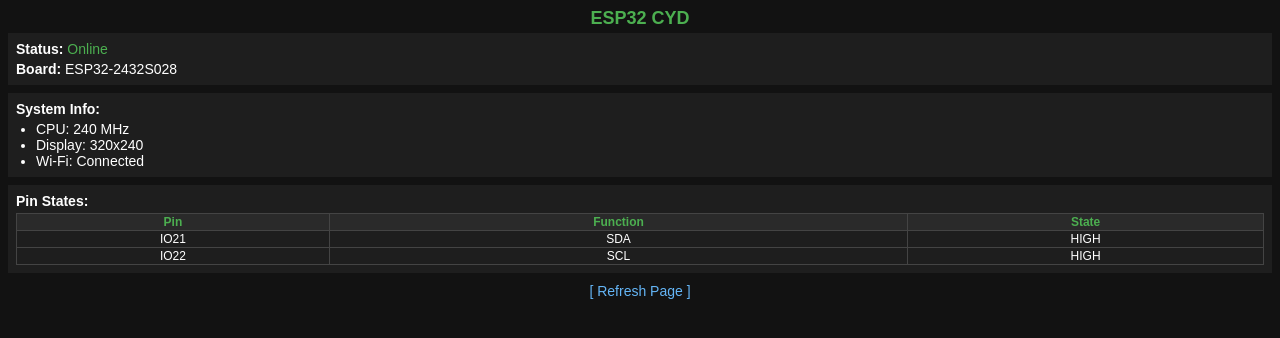
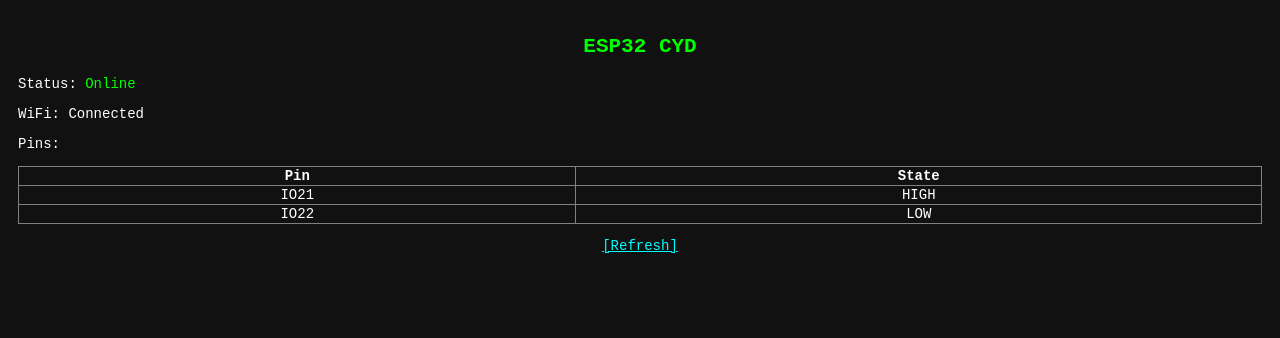
Before and after one commit to Eso-Net-Live/test, a plain HTML site: page index.html in a window 1280 px wide. Drawn offline with Linux system fonts and the light colour scheme.

Commit message:
Update index.html

```diff
--- a/index.html
+++ b/index.html
@@ -1,50 +1,30 @@
 <!DOCTYPE html>
 <html>
-<head>
-    <meta charset="UTF-8">
-    <title>ESP32 Status</title>
-</head>
-<body style="background-color: #121212; color: #ffffff; font-family: sans-serif; font-size: 14px; margin: 8px;">
+<body style="background: #111; color: #fff; font-family: monospace; font-size: 14px; padding: 10px;">
 
-    <h1 style="color: #4CAF50; font-size: 18px; text-align: center; margin: 4px;">ESP32 CYD</h1>
+    <h2 style="color: #0f0; text-align: center;">ESP32 CYD</h2>
 
-    <div style="background-color: #1e1e1e; padding: 8px; margin-bottom: 8px;">
-        <p style="margin: 0;"><b>Status:</b> <span style="color: #4CAF50;">Online</span></p>
-        <p style="margin: 4px 0 0 0;"><b>Board:</b> ESP32-2432S028</p>
-    </div>
+    <p>Status: <span style="color: #0f0;">Online</span></p>
+    <p>WiFi: Connected</p>
 
-    <div style="background-color: #1e1e1e; padding: 8px; margin-bottom: 8px;">
-        <p style="margin: 0 0 4px 0;"><b>System Info:</b></p>
-        <ul style="margin: 0; padding-left: 20px;">
-            <li>CPU: 240 MHz</li>
-            <li>Display: 320x240</li>
-            <li>Wi-Fi: Connected</li>
-        </ul>
-    </div>
-
-    <div style="background-color: #1e1e1e; padding: 8px; margin-bottom: 8px;">
-        <p style="margin: 0 0 4px 0;"><b>Pin States:</b></p>
-        <table border="1" style="width: 100%; border-collapse: collapse; text-align: center; font-size: 12px; border-color: #444;">
-            <tr style="background-color: #2a2a2a; color: #4CAF50;">
+    <p>Pins:</p>
+    <table border="1" style="width: 100%; border-collapse: collapse; text-align: center;">
+        <tr>
             <th>Pin</th>
-                <th>Function</th>
             <th>State</th>
         </tr>
         <tr>
             <td>IO21</td>
-                <td>SDA</td>
             <td>HIGH</td>
         </tr>
         <tr>
             <td>IO22</td>
-                <td>SCL</td>
-                <td>HIGH</td>
+            <td>LOW</td>
         </tr>
     </table>
-    </div>
 
-    <p style="text-align: center; margin-top: 10px;">
-        <a href="/" style="color: #64B5F6; text-decoration: none;">[ Refresh Page ]</a>
+    <p style="text-align: center;">
+        <a href="/" style="color: #0ff;">[Refresh]</a>
     </p>
 
 </body>
```
Lines whose indentation alone changed are shown as unchanged.
